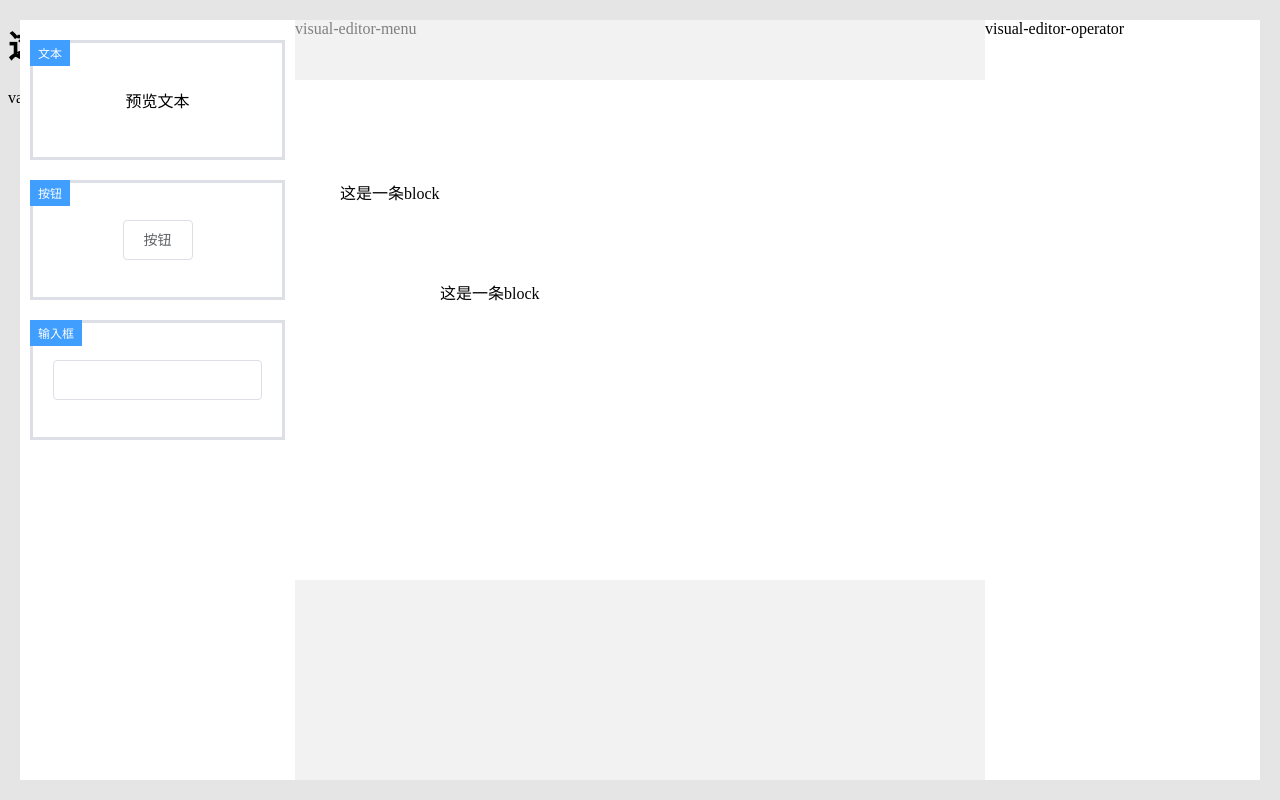
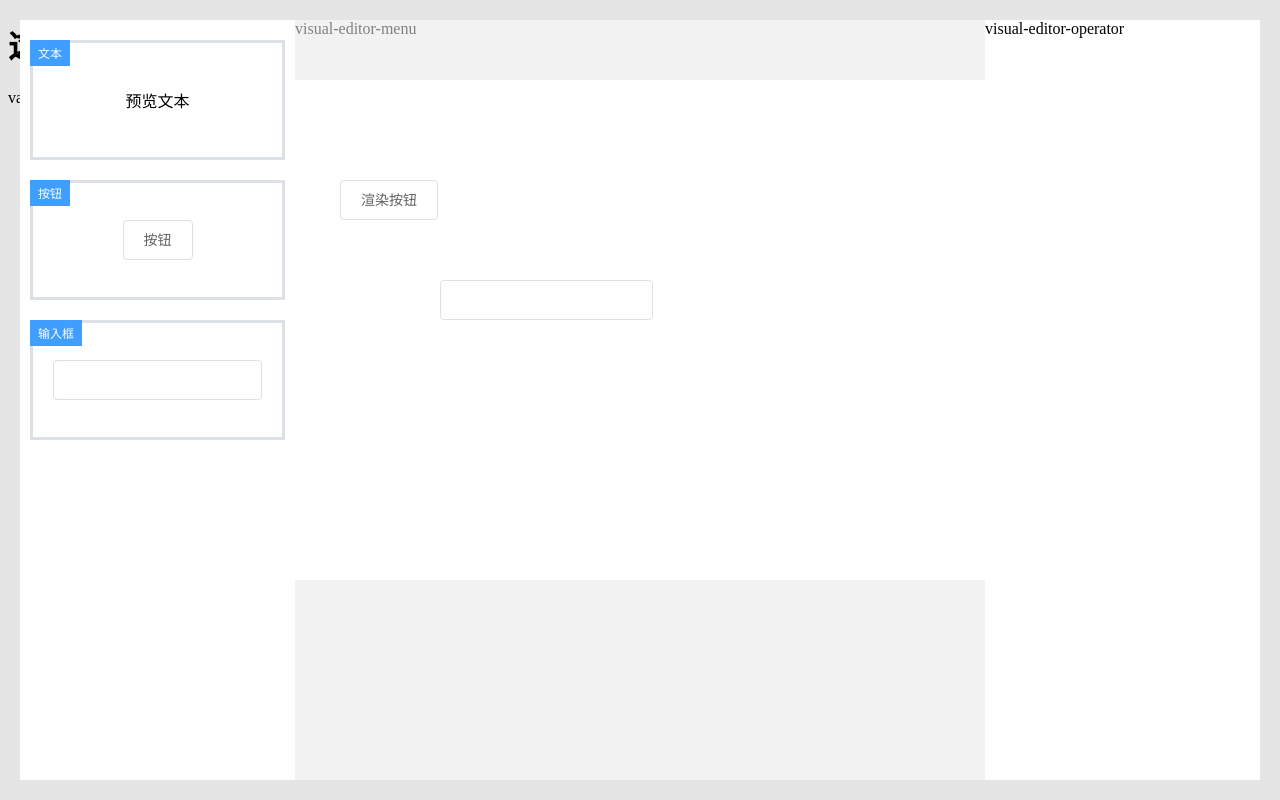
Before and after one commit to aspire-t/visual-editor-demo, a Vue app: page / in a window 1280 px wide. Built offline with nearby package versions, Linux system fonts and the light colour scheme.

Commit message:
feat: 渲染component render

```diff
--- a/src/App.vue
+++ b/src/App.vue
@@ -31,10 +31,12 @@ export default defineComponent({
           {
             top: 100,
             left: 100,
+            componentKey: 'button',
           },
           {
             top: 200,
             left: 200,
+            componentKey: 'input',
           },
         ],
       },
--- a/src/package/visual-editor-block.tsx
+++ b/src/package/visual-editor-block.tsx
@@ -1,9 +1,10 @@
 import { computed, defineComponent, PropType } from 'vue'
-import { VisualEditorBlockData } from './visual-editor-type'
+import { VisualEditorBlockData, VisualEditorConfig } from './visual-editor-type'
 
 export const VisualEditorBlock = defineComponent({
   props: {
     block: { type: Object as PropType<VisualEditorBlockData>, required: true },
+    config: { type: Object as PropType<VisualEditorConfig>, required: true },
   },
   setup(props, ctx) {
     const styles = computed(() => ({
@@ -11,10 +12,14 @@ export const VisualEditorBlock = defineComponent({
       left: `${props.block.left}px`,
     }))
 
-    return () => (
-      <div class="visual-editor-block" style={styles.value}>
-        这是一条block
-      </div>
-    )
+    return () => {
+      const component = props.config.componentMap[props.block.componentKey]
+      const Render = component.render()
+      return (
+        <div class="visual-editor-block" style={styles.value}>
+          {Render}
+        </div>
+      )
+    }
   },
 })
--- a/src/package/visual-editor-type.ts
+++ b/src/package/visual-editor-type.ts
@@ -1,6 +1,7 @@
 export interface VisualEditorBlockData {
   top: number
   left: number
+  componentKey: string
 }
 
 export interface VisualEditorModelValue {
--- a/src/package/visual-editor.tsx
+++ b/src/package/visual-editor.tsx
@@ -115,6 +115,7 @@ export const VisualEditor = defineComponent({
           blocks.push({
             top: e.offsetY,
             left: e.offsetX,
+            componentKey: component!.key,
           })
           dataModel.value = { ...dataModel.value, blocks }
         },
@@ -151,6 +152,7 @@ export const VisualEditor = defineComponent({
               {dataModel.value.blocks &&
                 dataModel.value.blocks.map((block, index) => (
                   <VisualEditorBlock
+                    config={props.config}
                     block={block}
                     key={index}
                   ></VisualEditorBlock>
```
